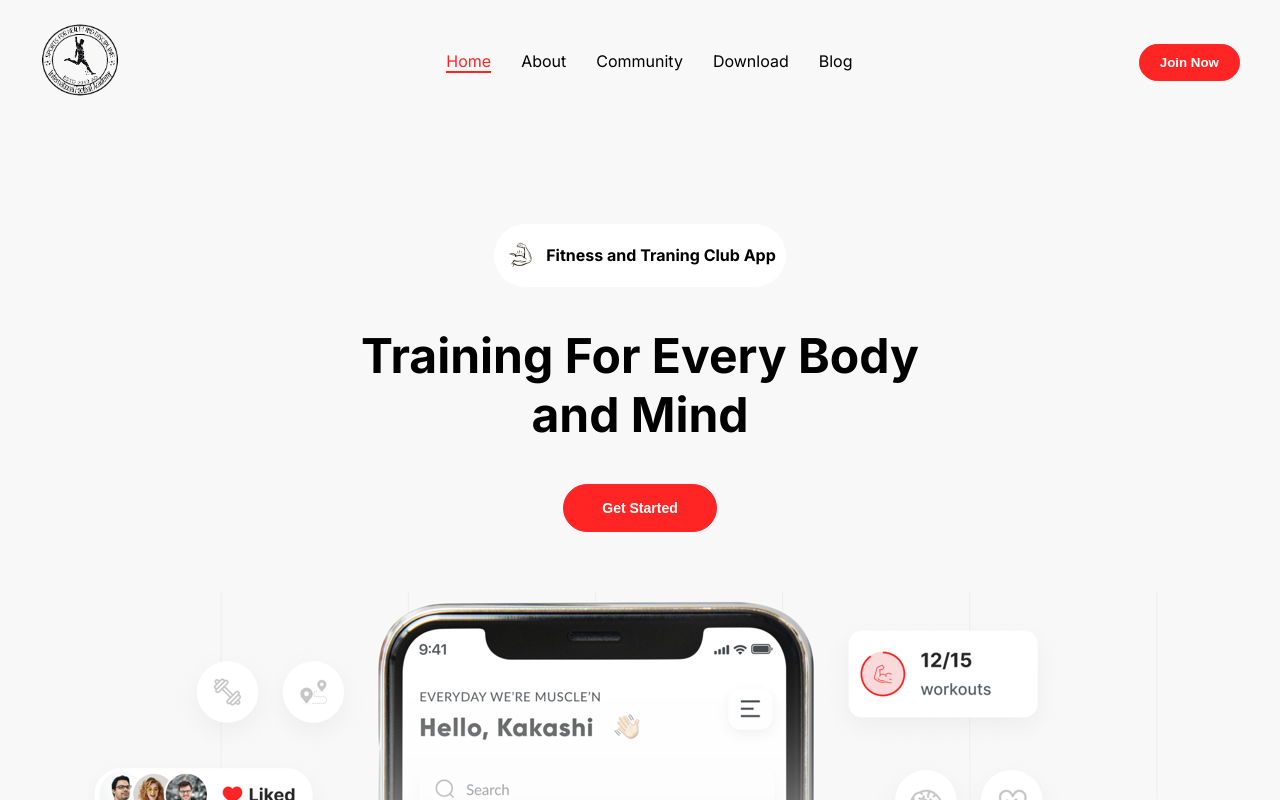
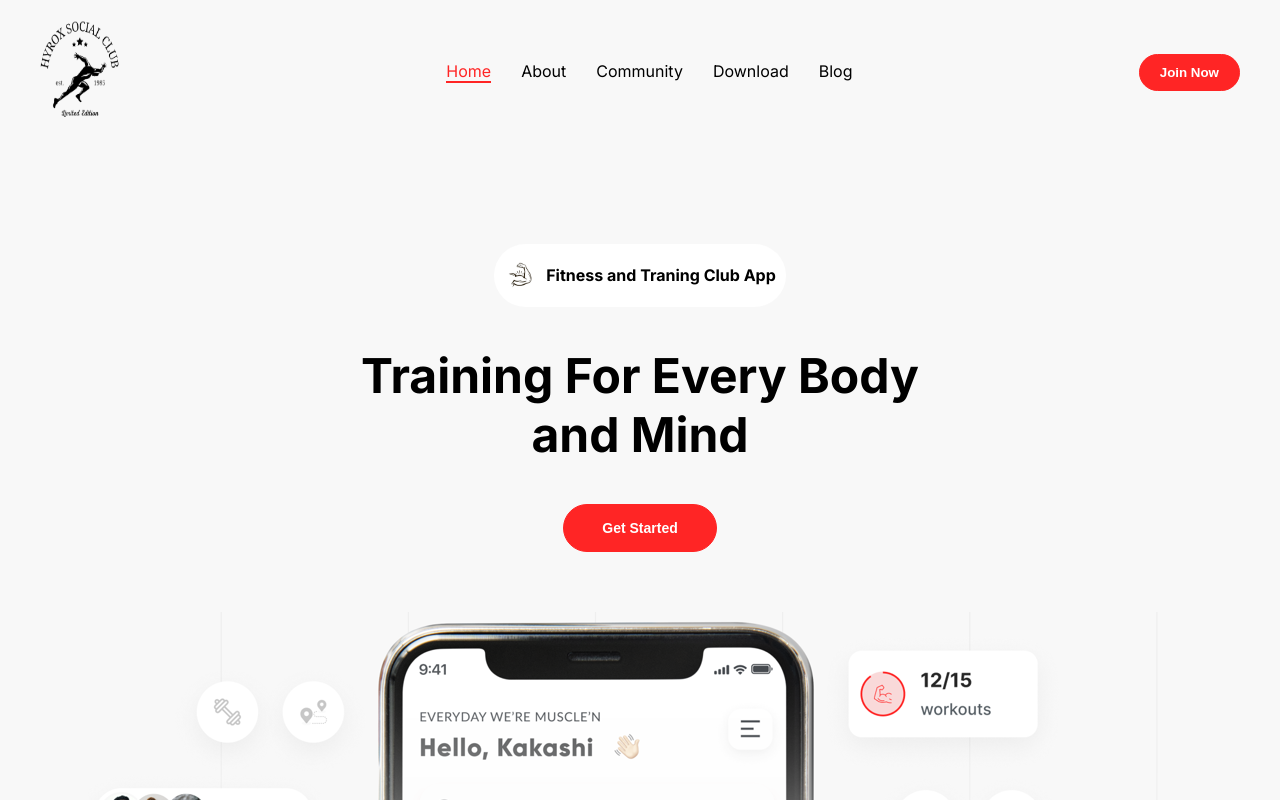
Before and after one commit to HoseaCodes/HyroxSocialClub-Web, a Next.js app: page / in a window 1280 px wide. Shown: the top 800 px of the page. Built offline with nearby package versions, Linux system fonts and the light colour scheme.

Commit message:
fix(*): update navbar

```diff
--- a/app/components/Landing.js
+++ b/app/components/Landing.js
@@ -1,7 +1,7 @@
 "use client";
 import { useState } from "react";
 import StarRating from "./StarRating";
-
+import NavBar from "./navigation";
 
 
 const Landing = () => {
@@ -39,60 +39,7 @@ const Landing = () => {
   };
   return (
     <>
-      {/* header Start */}
-      <header>
-        <div className="section-forheader wrapper">
-          <div className="main-row-of-header">
-            <div className="logo-sec">
-              <img src="css/imgae/images-removebg-preview.png" />
-            </div>
-            <div className="navbar">
-              <ul>
-                <a href="#">
-                  <li>Home</li>
-                </a>
-                <li>About</li>
-                <li>Community</li>
-                <li>Download</li>
-                <li>Blog</li>
-              </ul>
-            </div>
-            <div>
-              <button className="nav-button">Join Now</button>
-            </div>
-          </div>
-        </div>
-      </header>
-      {/* header End */}
-      {/* header for mobile and tab 769px Start */}
-      <header>
-        <div className="hamburger-menu">
-          <div className="bar" />
-        </div>
-        <nav className="mobile-menu">
-          <ul>
-            <li>
-              <a href="index.html">Home</a>
-            </li>
-            <li className="has-children">
-              About <span />
-            </li>
-            <li>
-              <a href="contact.html">Community</a>
-            </li>
-            <li>
-              <a href="contact.html">Download</a>
-            </li>
-            <li>
-              <a href="blog.html">Blog</a>
-            </li>
-          </ul>
-        </nav>
-        <div className="humb-img">
-          <img src="css/imgae/images-removebg-preview.png" />
-        </div>
-      </header>
-      {/* header for mobile and tab 769px End */}
+      <NavBar />
       {/* Section For Hero Banner  Start */}
       <section className="section-for-hero-banner">
         <div className="main-rowfff">
--- /dev/null
+++ b/app/components/navigation.js
@@ -0,0 +1,70 @@
+import React from "react";
+import Image from "next/image";
+
+export default function NavBar() {
+    return (
+      <>
+        <header>
+          <div className="section-forheader wrapper">
+            <div className="main-row-of-header">
+              <div className="logo-sec">
+                <Image
+                  height={100}
+                  width={100}
+                  alt="logo"
+                  src="/images/hyrox-logo.png"
+                />
+              </div>
+              <div className="navbar">
+                <ul>
+                  <a href="#">
+                    <li>Home</li>
+                  </a>
+                  <li>About</li>
+                  <li>Community</li>
+                  <li>Download</li>
+                  <li>Blog</li>
+                </ul>
+              </div>
+              <div>
+                <button className="nav-button">Join Now</button>
+              </div>
+            </div>
+          </div>
+        </header>
+        {/* header for mobile and tab 769px Start */}
+        <header>
+          <div className="hamburger-menu">
+            <div className="bar" />
+          </div>
+          <nav className="mobile-menu">
+            <ul>
+              <li>
+                <a href="index.html">Home</a>
+              </li>
+              <li className="has-children">
+                About <span />
+              </li>
+              <li>
+                <a href="contact.html">Community</a>
+              </li>
+              <li>
+                <a href="contact.html">Download</a>
+              </li>
+              <li>
+                <a href="blog.html">Blog</a>
+              </li>
+            </ul>
+          </nav>
+          <div className="humb-img">
+            <Image
+              height={100}
+              width={100}
+              alt="logo"
+              src="/images/hyrox-logo.png"
+            />
+          </div>
+        </header>
+      </>
+    );
+};
```
